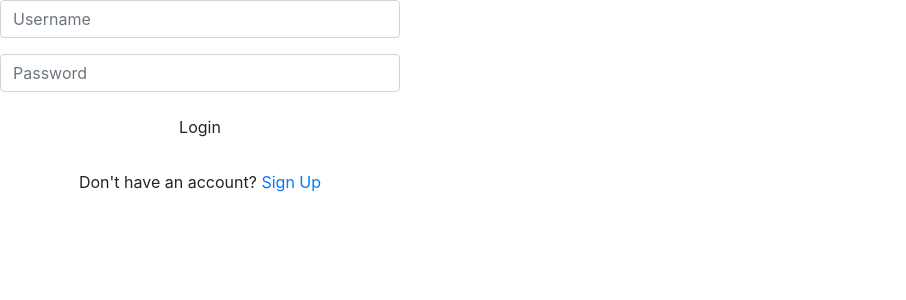
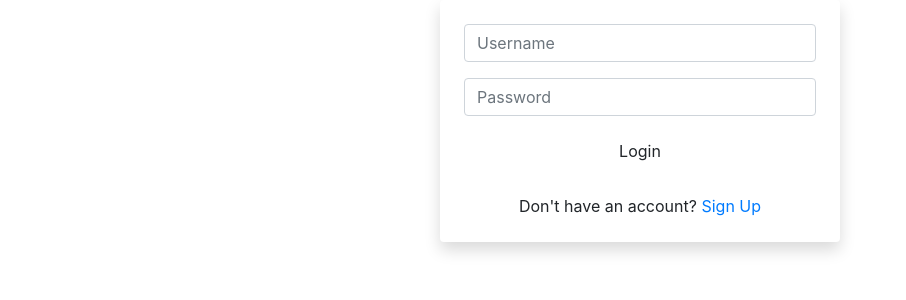
Before and after one commit to AndrewHsu0730/YouTube-Comment-Analyzer, a Flask app: page / in a window 1280 px wide. Shown: the top 300 px of the page, without its empty margins (0-906 px from the left). Run offline with Flask 3, Linux system fonts and the light colour scheme; parts of the project's set-up code (start-up, migrations or seed data) failed here and were passed over; some libraries are stand-ins or nearby versions.

Commit message:
fixed login page

```diff
--- a/templates/auth/base.html
+++ b/templates/auth/base.html
@@ -4,6 +4,7 @@
     <meta charset="UTF-8" />
     <title>InsightForge</title>
     <meta name="viewport" content="width=device-width, initial-scale=1" />
+    <link rel="stylesheet" href = "{{ url_for('static', filename='login.css') }}">
     <link
       href="https://cdn.jsdelivr.net/npm/bootstrap@5.3.3/dist/css/bootstrap.min.css"
       rel="stylesheet"
--- a/templates/auth/login.html
+++ b/templates/auth/login.html
@@ -1,7 +1,8 @@
 {% extends '/auth/base.html' %} {% block content %}
 <div
-  class="loginBox"
-  style="max-width: 400px; text-align: center">
+  class="container bg-white p-4 rounded shadow"
+  style="max-width: 400px; text-align: center"
+>
   </h1>
   <form method="post" action="/auth/login">
     <input
@@ -26,7 +27,7 @@
     </button>
   </form>
   <div class="footer mt-4">
-    <p class="signUp">
+    <p class="mb-0">
       Don't have an account?
       <a href="/auth/register">Sign Up</a>
     </p>
```
Also changed, not shown: templates/html/home.html (+8 -3 lines).
